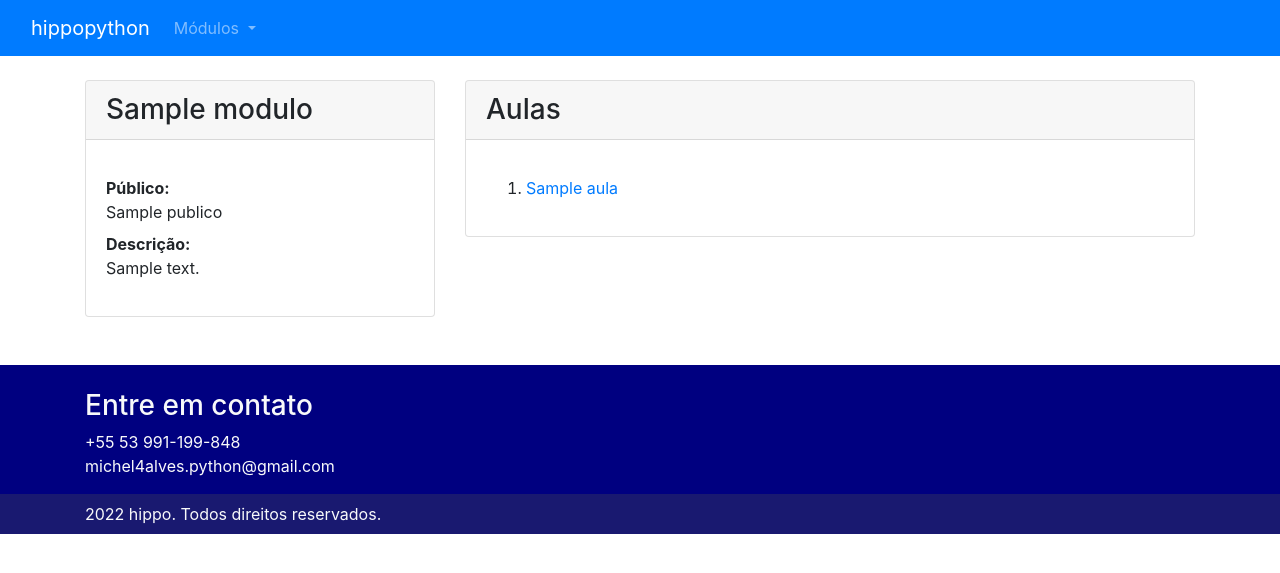
After one commit to Michel4lves/hippopython, a Django app: template hippopython/modulos/templates/modulos/modulos_indice.html in a window 1280 px wide. The commit adds this page. Shown: the top 573 px of the page. Run offline with Django 4.2, Linux system fonts and the light colour scheme; the template is opened without the code that fills it: most values are stand-ins (such as "Sample title", 1, 10 or a date in 2020); some libraries are stand-ins or nearby versions.

Commit message:
Adicionado indice dos módulos

```diff
--- /dev/null
+++ b/hippopython/modulos/templates/modulos/modulos_indice.html
@@ -0,0 +1,44 @@
+{% extends 'base/base.html' %}
+{% load static %}
+
+{% block title %}hippopython - {{ modulo.titulo }}{% endblock title %}
+
+{% block description %}Página com detalhes do modulo {{ modulo.titulo }} do curso de python{% endblock description %}
+
+{% block body %}
+    <div class="container pt-4">
+		<div class="row">
+			{% for modulo in modulos %}
+			<div class="col-md-4">
+				<div class="card">
+					<h3 class="card-header">{{ modulo.titulo }}</h3>
+					<div class="card-body">
+						<p class="card-text">
+							<dl>
+								<dt>Público:</dt>
+								<dd>{{ modulo.publico }}</dd>
+								<dt>Descrição:</dt>
+								<dd>{{ modulo.descricao }}</dd>
+							</dl>
+						</p>
+					</div>
+				</div>
+			</div>
+			<div class="col-md-8">
+				<div class="card">
+					<h3 class="card-header">Aulas</h3>
+					<div class="card-body">
+						<p class="card-text">
+							<ol>
+								{% for aula in modulo.aulas %}
+									<li><a href="{{aula.get_absolute_url}}">{{ aula.titulo }}</a></li>
+								{% endfor %}
+							</ol>
+						</p>
+					</div>
+				</div>
+			</div>
+			{% endfor %}
+		</div>
+	</div>
+{% endblock body %}
--- a/hippopython/modulos/urls.py
+++ b/hippopython/modulos/urls.py
@@ -6,4 +6,5 @@ app_name = 'modulos'
 urlpatterns = [
     path('<slug:slug>', views.detalhe, name='detalhe'),
     path('aulas/<slug:slug>', views.aula, name='aula'),
+    path('', views.indice, name='indice'),
 ]
--- a/hippopython/modulos/views.py
+++ b/hippopython/modulos/views.py
@@ -1,6 +1,11 @@
 from django.shortcuts import render
 
 from hippopython.modulos import facade
+
+
+def indice(request):
+    ctx = {'modulos': facade.listar_modulos_com_aulas()}
+    return render(request, 'modulos/modulos_indice.html', ctx)
 
 
 def detalhe(request, slug):
--- a/hippopython/settings.py
+++ b/hippopython/settings.py
@@ -53,6 +53,7 @@ INSTALLED_APPS = [
     'hippopython.aperitivos',
     'hippopython.modulos',
     'ordered_model',
+    'django_extensions',
 ]
 
 MIDDLEWARE = [
--- a/requirements.txt
+++ b/requirements.txt
@@ -14,8 +14,8 @@ psycopg2-binary==2.9.3
 
 django-s3-folder-storage==0.5
 # django-s3-folder-storage deps
-boto3==1.24.2
-botocore==1.27.2
+boto3==1.24.7
+botocore==1.27.7
 django-storages==1.12.3
 jmespath==1.0.0
 python-dateutil==2.8.2
```
Also changed, not shown: hippopython/modulos/facade.py (+9 -2 lines), hippopython/modulos/templates/modulos/aula_detalhe.html (+9 -0 lines), hippopython/modulos/tests/test_aula_detalhe.py (+6 -0 lines), hippopython/modulos/tests/test_modulos_indice.py (added, +54 -0 lines), requirements-dev.txt (+18 -0 lines).
